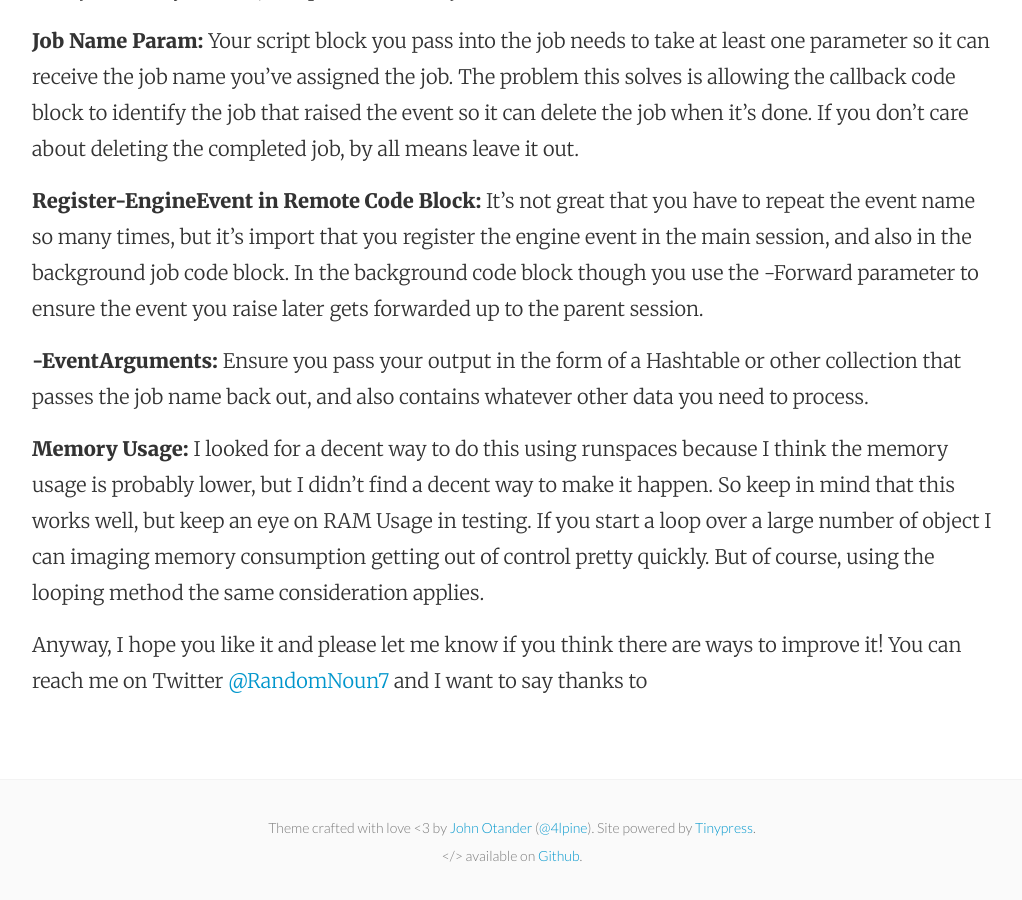
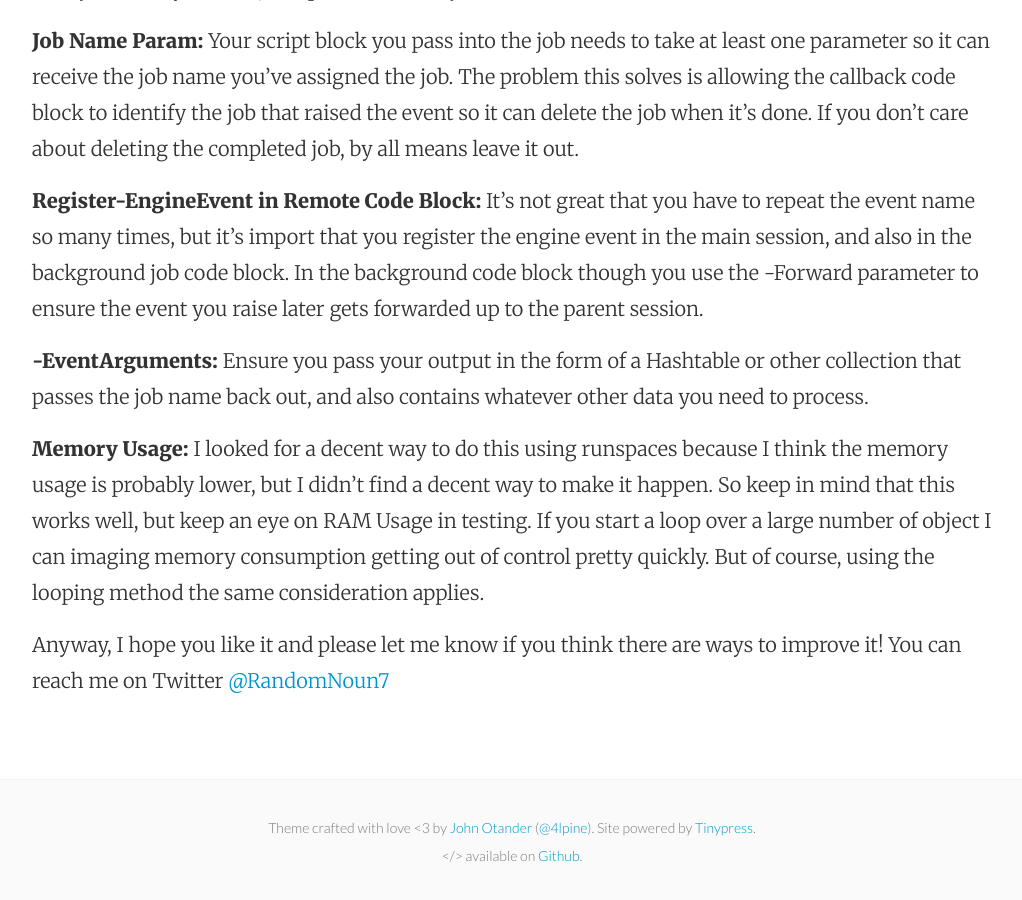
Before and after one commit to RandomNoun7/RandomNoun7.github.io, a Jekyll site: the page built from _posts/2016-03-17-EventBased-Async-Job-Handling.markdown, in a window 1280 px wide and 900 px high, scrolled down 2097 px. Shown: the whole window, without its empty margins (128-1150 px from the left). Built offline with Jekyll 4.4.1, drawn with Linux system fonts in a browser that asks for light colours.

Commit message:
Edit Async Events Post

```diff
--- a/_posts/2016-03-17-EventBased-Async-Job-Handling.markdown
+++ b/_posts/2016-03-17-EventBased-Async-Job-Handling.markdown
@@ -61,4 +61,4 @@ Invoke-command -Session $session -ScriptBlock{
 
 **Memory Usage:** I looked for a decent way to do this using runspaces because I think the memory usage is probably lower, but I didn't find a decent way to make it happen. So keep in mind that this works well, but keep an eye on RAM Usage in testing. If you start a loop over a large number of object I can imaging memory consumption getting out of control pretty quickly. But of course, using the looping method the same consideration applies.
 
-Anyway, I hope you like it and please let me know if you think there are ways to improve it! You can reach me on Twitter [@RandomNoun7](https://twitter.com/randomnoun7) and I want to say thanks to
+Anyway, I hope you like it and please let me know if you think there are ways to improve it! You can reach me on Twitter [@RandomNoun7](https://twitter.com/randomnoun7)
```
